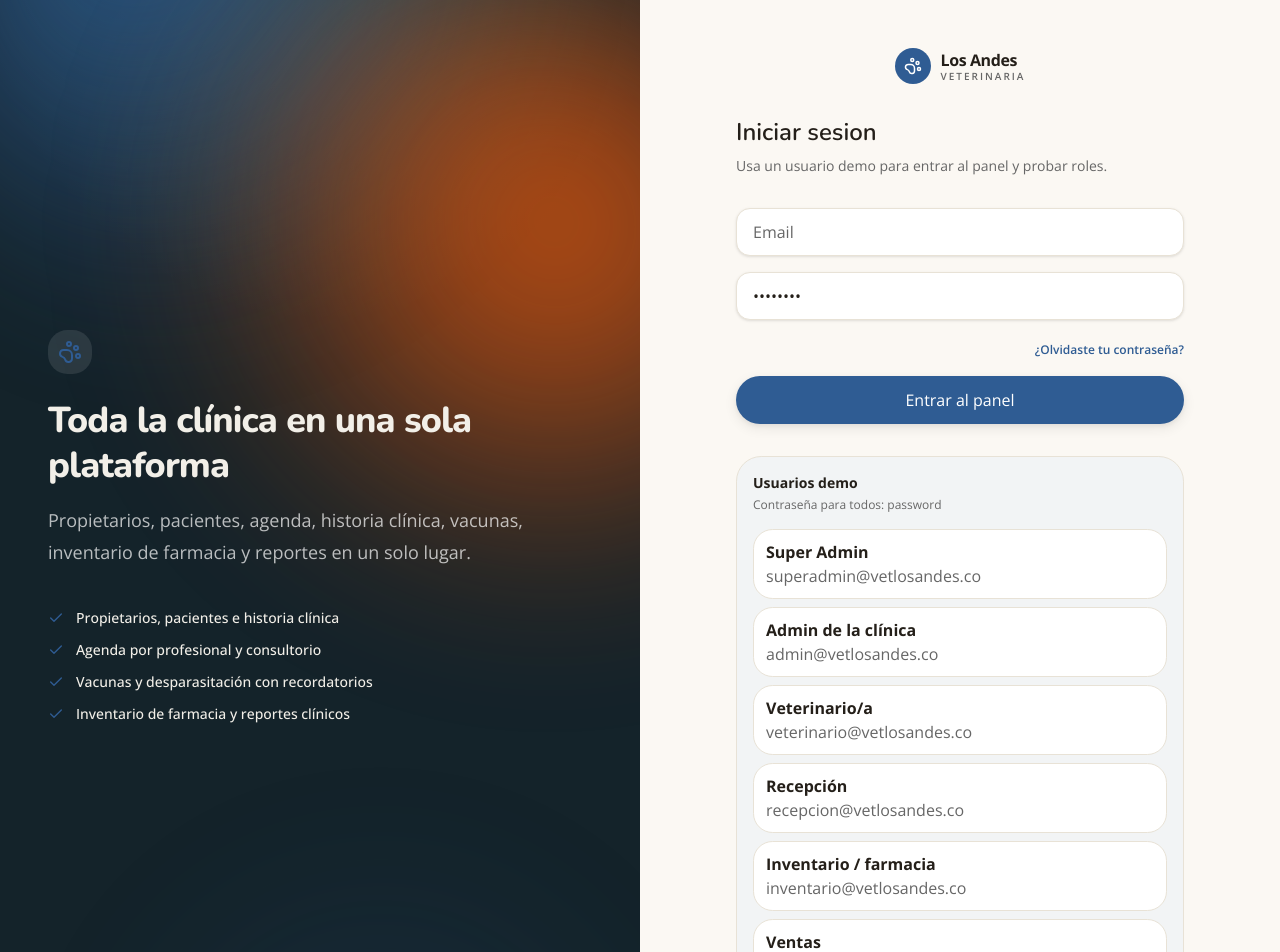
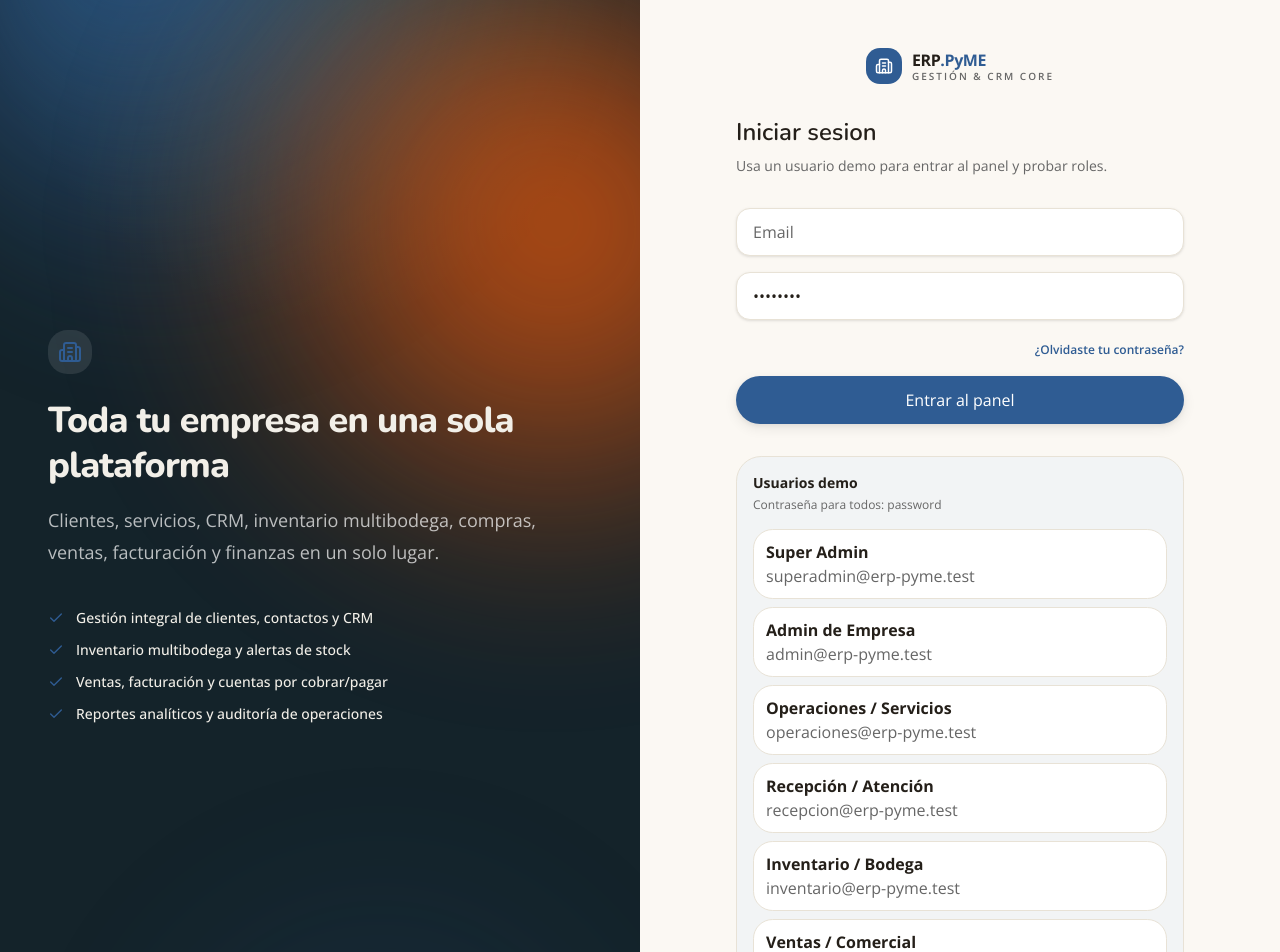
Before and after one commit to fimercadog/control-inventario-crm, a Next.js app in the folder frontend/: page /login in a window 1280 px wide. Shown: the top 952 px of the page. Built offline with nearby package versions, Linux system fonts and the light colour scheme; no server answers.

Commit message:
refactor(erp): neutralizar identidad y navegacion del ERP base empresarial

```diff
--- a/frontend/src/app/login/login-form.tsx
+++ b/frontend/src/app/login/login-form.tsx
@@ -9,12 +9,12 @@
 import { AuthUser, storeAuthSession } from "@/lib/auth";
 
 const demoUsers = [
-  ["Super Admin", "superadmin@vetlosandes.co"],
-  ["Admin de la clínica", "admin@vetlosandes.co"],
-  ["Veterinario/a", "veterinario@vetlosandes.co"],
-  ["Recepción", "recepcion@vetlosandes.co"],
-  ["Inventario / farmacia", "inventario@vetlosandes.co"],
-  ["Ventas", "ventas@vetlosandes.co"],
+  ["Super Admin", "superadmin@erp-pyme.test"],
+  ["Admin de Empresa", "admin@erp-pyme.test"],
+  ["Operaciones / Servicios", "operaciones@erp-pyme.test"],
+  ["Recepción / Atención", "recepcion@erp-pyme.test"],
+  ["Inventario / Bodega", "inventario@erp-pyme.test"],
+  ["Ventas / Comercial", "ventas@erp-pyme.test"],
 ];
 
 const inputClass =
--- a/frontend/src/app/login/page.tsx
+++ b/frontend/src/app/login/page.tsx
@@ -2,7 +2,7 @@
 import { AuthSplitLayout } from "@/components/auth/auth-split-layout";
 import { LoginForm } from "./login-form";
 
-export const metadata: Metadata = { title: { absolute: "Iniciar sesion | VetPanel" } };
+export const metadata: Metadata = { title: { absolute: "Iniciar sesión | ERP PyME" } };
 
 // Este dominio es un showcase: los atajos de usuarios demo se muestran por
 // defecto para que cualquiera entre y pruebe roles. Para un despliegue con
@@ -10,13 +10,12 @@
 const demoMode = process.env.NEXT_PUBLIC_DEMO_MODE !== "false";
 
 const demoEmails: Record<string, string> = {
-  superadmin: "superadmin@vetlosandes.co",
-  admin: "admin@vetlosandes.co",
-  veterinario: "veterinario@vetlosandes.co",
-  veterinaria: "veterinaria@vetlosandes.co",
-  recepcion: "recepcion@vetlosandes.co",
-  inventario: "inventario@vetlosandes.co",
-  ventas: "ventas@vetlosandes.co",
+  superadmin: "superadmin@erp-pyme.test",
+  admin: "admin@erp-pyme.test",
+  operaciones: "operaciones@erp-pyme.test",
+  recepcion: "recepcion@erp-pyme.test",
+  inventario: "inventario@erp-pyme.test",
+  ventas: "ventas@erp-pyme.test",
 };
 
 export default async function LoginPage({
--- a/frontend/src/components/auth/auth-split-layout.tsx
+++ b/frontend/src/components/auth/auth-split-layout.tsx
@@ -1,13 +1,13 @@
-import { Check, PawPrint } from "lucide-react";
+import { Building2, Check } from "lucide-react";
 import { ThemeProvider } from "@/components/theme-provider";
 import { ClinicWordmark } from "@/components/marketing/clinic-brand";
 import { HeroBackdrop } from "@/components/marketing/hero-backdrop";
 
 const points = [
-  "Propietarios, pacientes e historia clínica",
-  "Agenda por profesional y consultorio",
-  "Vacunas y desparasitación con recordatorios",
-  "Inventario de farmacia y reportes clínicos",
+  "Gestión integral de clientes, contactos y CRM",
+  "Inventario multibodega y alertas de stock",
+  "Ventas, facturación y cuentas por cobrar/pagar",
+  "Reportes analíticos y auditoría de operaciones",
 ];
 
 export function AuthSplitLayout({ children }: { children: React.ReactNode }) {
@@ -18,13 +18,13 @@
           <HeroBackdrop variant="navy" />
           <div className="relative max-w-lg">
             <span className="flex size-11 items-center justify-center rounded-xl bg-white/10 text-primary">
-              <PawPrint className="size-6" />
+              <Building2 className="size-6" />
             </span>
             <h2 className="mt-6 text-4xl font-extrabold leading-tight tracking-tight">
-              Toda la clínica en una sola plataforma
+              Toda tu empresa en una sola plataforma
             </h2>
             <p className="mt-4 text-lg leading-8 text-white/70">
-              Propietarios, pacientes, agenda, historia clínica, vacunas, inventario de farmacia y reportes en un solo lugar.
+              Clientes, servicios, CRM, inventario multibodega, compras, ventas, facturación y finanzas en un solo lugar.
             </p>
             <ul className="mt-10 space-y-3">
               {points.map((p) => (
--- a/frontend/src/components/layout/admin-shell.tsx
+++ b/frontend/src/components/layout/admin-shell.tsx
@@ -16,6 +16,7 @@
   FileText,
   Handshake,
   Inbox,
+  Layers,
   LayoutDashboard,
   ListChecks,
   Lock,
@@ -97,28 +98,28 @@
     items: [{ href: "/app/dashboard", label: "Dashboard", icon: LayoutDashboard, permissions: ["dashboard.view"] }],
   },
   {
-    label: "Clínica",
+    label: "Servicios & Atenciones",
     items: [
       { href: "/app/agenda", label: "Citas del día", icon: CalendarDays, permissions: ["appointments.manage"] },
       { href: "/app/citas", label: "Citas", icon: CalendarClock, permissions: ["appointments.manage"] },
-      { href: "/app/pacientes", label: "Pacientes", icon: PawPrint, permissions: ["patients.manage"] },
-      { href: "/app/consultas", label: "Historia clínica", icon: Stethoscope, permissions: ["medical_records.manage"] },
-      { href: "/app/vacunas", label: "Vacunas", icon: Syringe, permissions: ["vaccinations.manage"] },
-      { href: "/app/vacunas-pendientes", label: "Vacunas por vencer", icon: AlertTriangle, permissions: ["vaccinations.manage"] },
-      { href: "/app/recetas", label: "Recetas", icon: FileText, permissions: ["prescriptions.manage"] },
+      { href: "/app/pacientes", label: "Pacientes / Beneficiarios", icon: Users, permissions: ["patients.manage"] },
+      { href: "/app/consultas", label: "Historial de atenciones", icon: ClipboardList, permissions: ["medical_records.manage"] },
+      { href: "/app/vacunas", label: "Inmunizaciones", icon: Syringe, permissions: ["vaccinations.manage"] },
+      { href: "/app/vacunas-pendientes", label: "Inmunizaciones por vencer", icon: AlertTriangle, permissions: ["vaccinations.manage"] },
+      { href: "/app/recetas", label: "Prescripciones / Recetas", icon: FileText, permissions: ["prescriptions.manage"] },
       { href: "/app/procedimientos", label: "Procedimientos", icon: ClipboardList, permissions: ["procedures.manage"] },
       { href: "/app/diagnosticos", label: "Diagnósticos", icon: ListChecks, permissions: ["medical_records.manage"] },
-      { href: "/app/reportes-clinicos", label: "Reportes clínicos", icon: BarChart3, permissions: ["clinical_reports.view"] },
+      { href: "/app/reportes-clinicos", label: "Reportes de atenciones", icon: BarChart3, permissions: ["clinical_reports.view"] },
       { href: "/app/servicios", label: "Servicios", icon: Tag, permissions: ["services.manage"] },
-      { href: "/app/especies", label: "Especies", icon: Rabbit, permissions: ["patients.manage"] },
-      { href: "/app/razas", label: "Razas", icon: Dna, permissions: ["patients.manage"] },
+      { href: "/app/especies", label: "Especies (Clasificación)", icon: Layers, permissions: ["patients.manage"] },
+      { href: "/app/razas", label: "Razas / Categorías", icon: Tags, permissions: ["patients.manage"] },
     ],
   },
   {
     label: "CRM",
     items: [
       { href: "/app/leads", label: "Solicitudes (Leads)", icon: Inbox, permissions: ["leads.view"] },
-      { href: "/app/clientes", label: "Clientes / Propietarios", icon: Users, permissions: ["clients.manage"] },
+      { href: "/app/clientes", label: "Clientes / Cuentas", icon: Users, permissions: ["clients.manage"] },
       { href: "/app/contactos", label: "Contactos", icon: Contact2, permissions: ["clients.manage"] },
       { href: "/app/segmentos", label: "Segmentos", icon: Tags, permissions: ["clients.manage"] },
       { href: "/app/notas", label: "Notas", icon: StickyNote, permissions: ["clients.manage"] },
@@ -228,24 +229,23 @@
     ),
   },
   "/app/ia": {
-    title: "Inteligencia Artificial para la clínica",
+    title: "Inteligencia Artificial ERP",
     body: (
       <>
         <p>
-          Potenciá la gestión clínica con una herramienta de inteligencia artificial diseñada para{" "}
+          Potenciá la gestión empresarial con una herramienta de inteligencia artificial diseñada para{" "}
           <strong className="font-semibold text-foreground">
-            apoyar la atención, facilitar el análisis de información y ayudarte en la toma de decisiones
+            apoyar la operación, facilitar el análisis de información y ayudarte en la toma de decisiones
           </strong>
           .
         </p>
         <p>
-          Podés utilizarla para consultar la historia de un paciente, identificar vacunas por vencer, revisar la
-          ocupación de la agenda, resumir datos relevantes y obtener apoyo para interpretar indicadores como
-          rotación de inventario de medicamentos y desempeño de la clínica.
+          Podés utilizarla para consultar el estado de inventarios, revisar alertas de stock, analizar ventas y
+          cuentas por cobrar, resumir datos relevantes y obtener apoyo para interpretar indicadores de desempeño del negocio.
         </p>
         <p>
           La inteligencia artificial funciona como un{" "}
-          <strong className="font-semibold text-foreground">asistente para el equipo de la clínica</strong>,
+          <strong className="font-semibold text-foreground">asistente para tu equipo comercial y administrativo</strong>,
           permitiendo trabajar de forma más ágil y obtener información útil a partir de los datos disponibles
           en el sistema.
         </p>
--- a/frontend/src/components/marketing/clinic-brand.tsx
+++ b/frontend/src/components/marketing/clinic-brand.tsx
@@ -1,26 +1,23 @@
 import Link from "next/link";
-import { PawPrint } from "lucide-react";
+import { Building2 } from "lucide-react";
 import { cn } from "@/lib/utils";
 
 /**
- * Identidad del sitio publico: la CLINICA ("Los Andes"), no el software.
- * Distinta a proposito de `components/brand/logo.tsx` (marca "VetPanel" que
- * usa el panel admin) — evita que el sitio publico y el panel se vean como la
- * misma marca.
+ * Identidad del sitio público: ERP PyME & CRM Multi-Servicios.
  */
-export const CLINIC_NAME = "Clínica Veterinaria Los Andes";
-export const CLINIC_SHORT_NAME = "Los Andes";
+export const CLINIC_NAME = "ERP PyME Core";
+export const CLINIC_SHORT_NAME = "ERP PyME";
 
 export function ClinicWordmark({ className }: { className?: string }) {
   return (
     <Link href="/" className={cn("flex items-center gap-2.5", className)} aria-label={`${CLINIC_NAME} — inicio`}>
-      <span className="flex size-9 shrink-0 items-center justify-center rounded-full bg-primary text-primary-foreground">
-        <PawPrint className="size-4.5" />
+      <span className="flex size-9 shrink-0 items-center justify-center rounded-lg bg-primary text-primary-foreground">
+        <Building2 className="size-4.5" />
       </span>
       <span className="text-base font-extrabold leading-tight tracking-tight">
-        Los Andes
+        ERP<span className="text-primary">.PyME</span>
         <span className="block text-[10px] font-semibold uppercase tracking-[0.2em] text-muted-foreground">
-          Veterinaria
+          Gestión & CRM Core
         </span>
       </span>
     </Link>
--- a/frontend/src/lib/site.ts
+++ b/frontend/src/lib/site.ts
@@ -5,4 +5,4 @@
  */
 export const SITE_URL = (process.env.NEXT_PUBLIC_SITE_URL ?? "http://localhost:3000").replace(/\/$/, "");
 
-export const SITE_NAME = "Clínica Veterinaria Los Andes";
+export const SITE_NAME = "ERP PyME Core";
```
Also changed, not shown: frontend/src/app/layout.tsx (+7 -7 lines), 2 other files (tests, documents, lock files or other folders).
